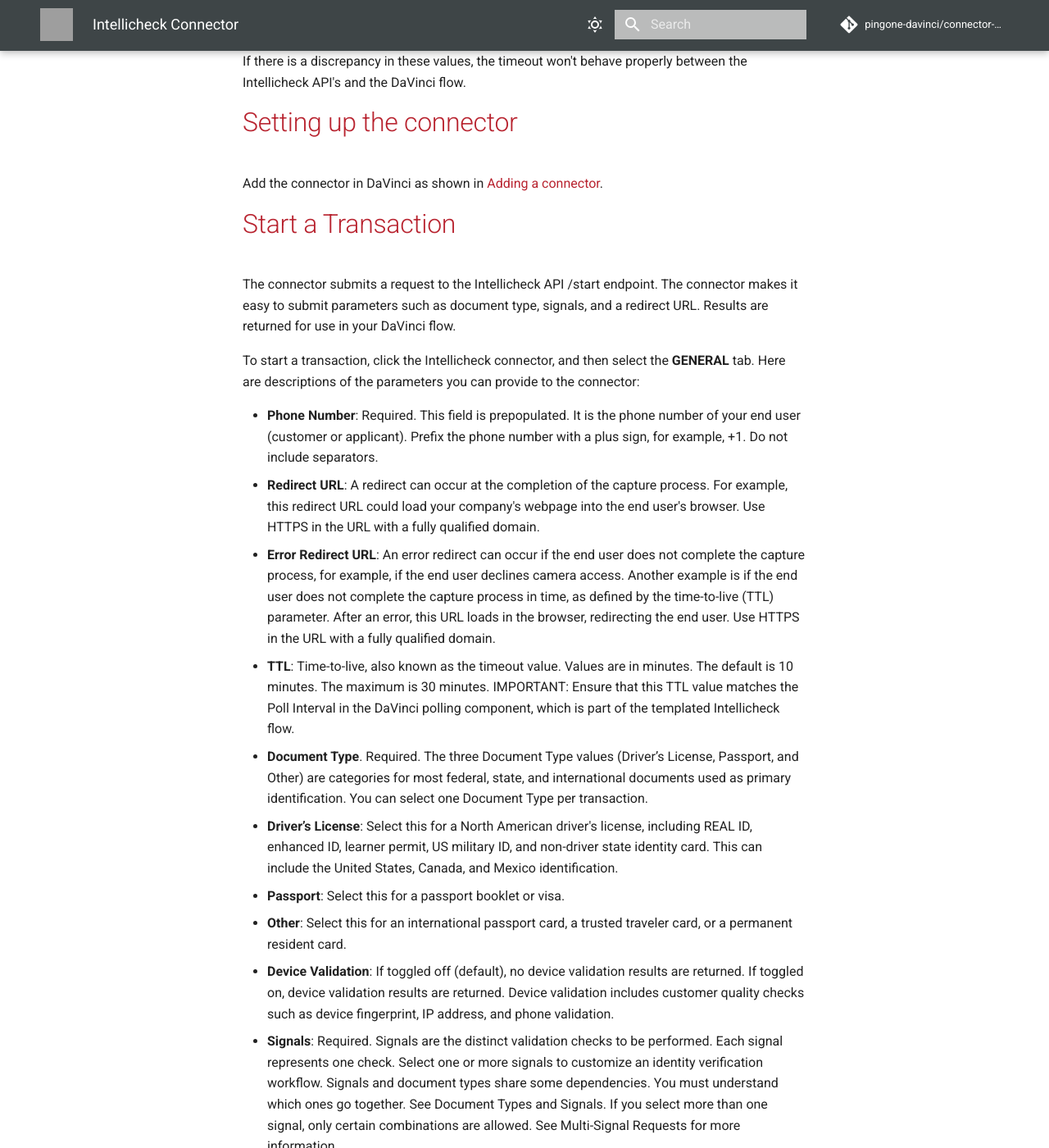
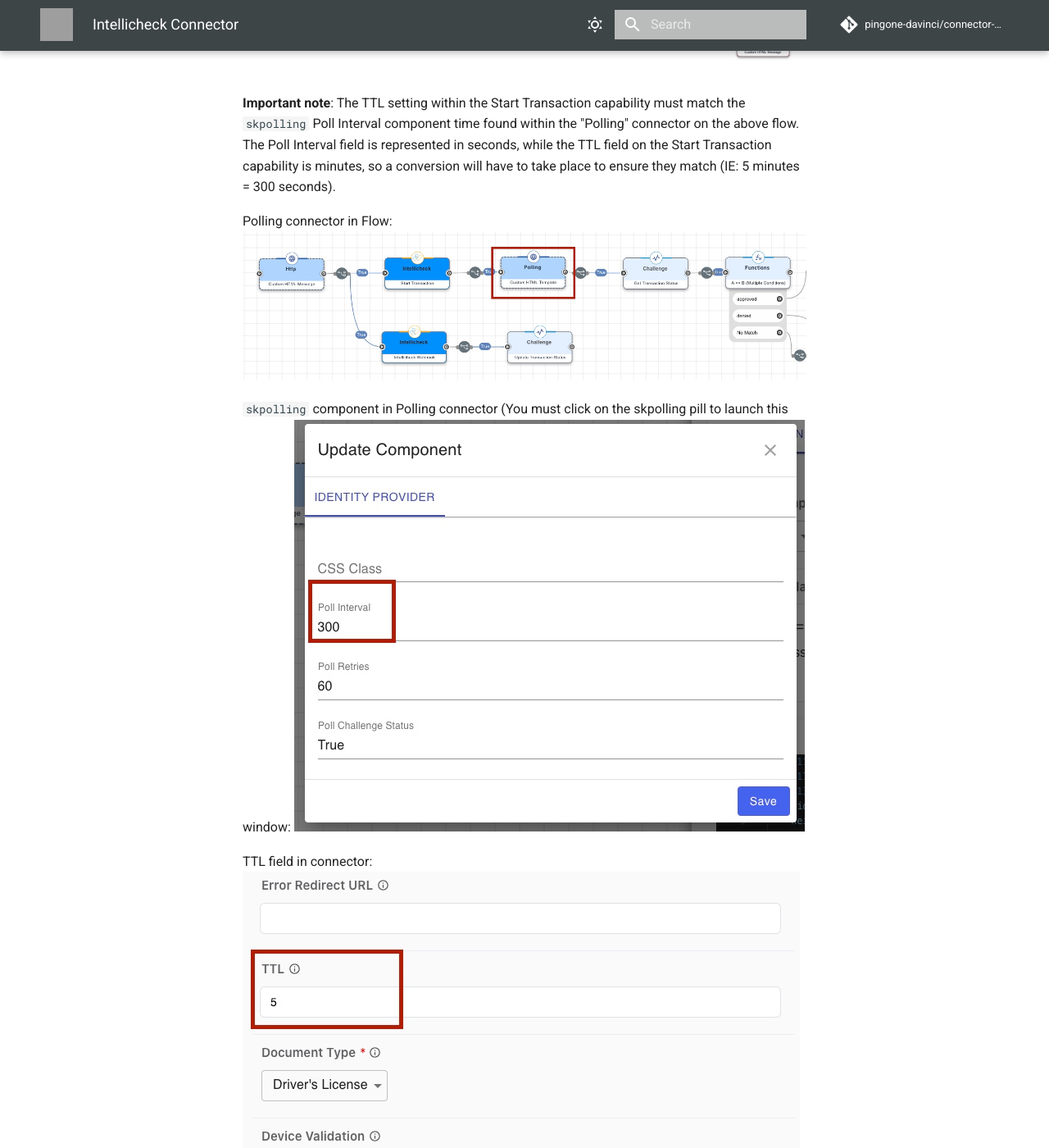
Before and after one commit to pingone-davinci/documentation, an MkDocs documentation site: the page built from docs/intellicheck/README.md, in a window 1280 px wide and 1400 px high, scrolled down 1624 px. Shown: the whole window at 82% size. Built offline with MkDocs 1.6.1 and Material for MkDocs 9.7.7, drawn with Linux system fonts in a browser that asks for light colours; comment, search, counter and statistics services are not loaded; grey boxes are pictures that could not be loaded.

Commit message:
Update README.md

````diff
--- a/docs/intellicheck/README.md
+++ b/docs/intellicheck/README.md
@@ -30,7 +30,19 @@
 ### Standard DaVinci Flow
 This [DaVinci flow snippet](https://support.pingidentity.com/s/marketplace-integration/a7iUJ0000002AEbYAM/intellicheck-flow-snippet) is **required** in order to use the Intellicheck connector as it properly handles the API responses, Webhook and challenge components. On this listing, select "Download Integration" in the left menu bar and import it into your DaVinci environment under the Flows tab.
 
+![intellicheckFlowImage.png](intellicheckFlowImage.png)
+
 **Important note**: The TTL setting within the Start Transaction capability must match the ```skpolling``` Poll Interval component time found within the "Polling" connector on the above flow. The Poll Interval field is represented in seconds, while the TTL field on the Start Transaction capability is minutes, so a conversion will have to take place to ensure they match (IE: 5 minutes = 300 seconds).
+
+Polling connector in Flow:
+![intellicheckFlowPolling.png](intellicheckFlowPolling.png)
+
+```skpolling``` component in Polling connector (You must click on the skpolling pill to launch this window:
+![intellicheckPolling.png](intellicheckPolling.png)
+
+TTL field in connector:
+![intellicheckTTL.png](intellicheckTTL.png)
+
 
 If there is a discrepancy in these values, the timeout won't behave properly between the Intellicheck API's and the DaVinci flow.
 
````
